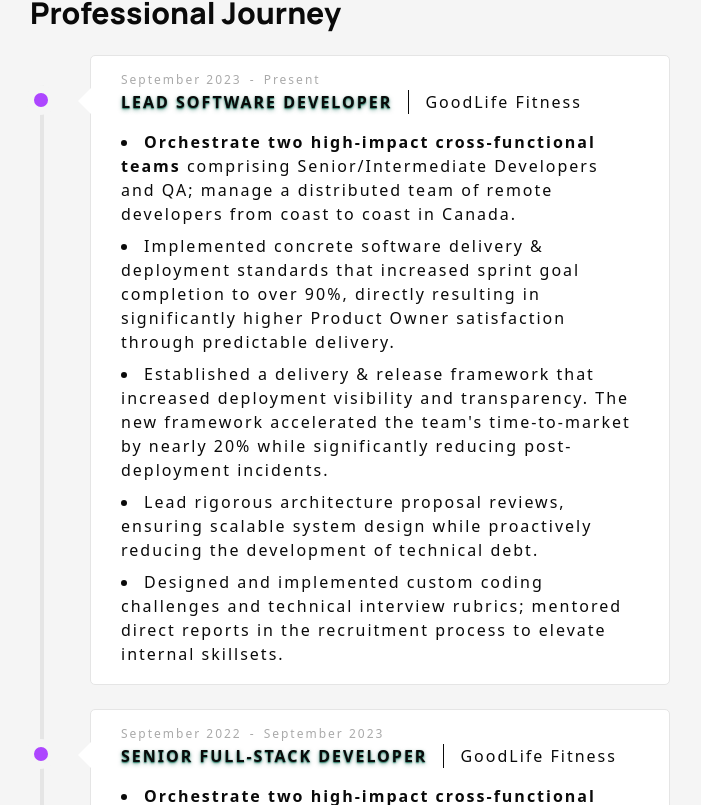
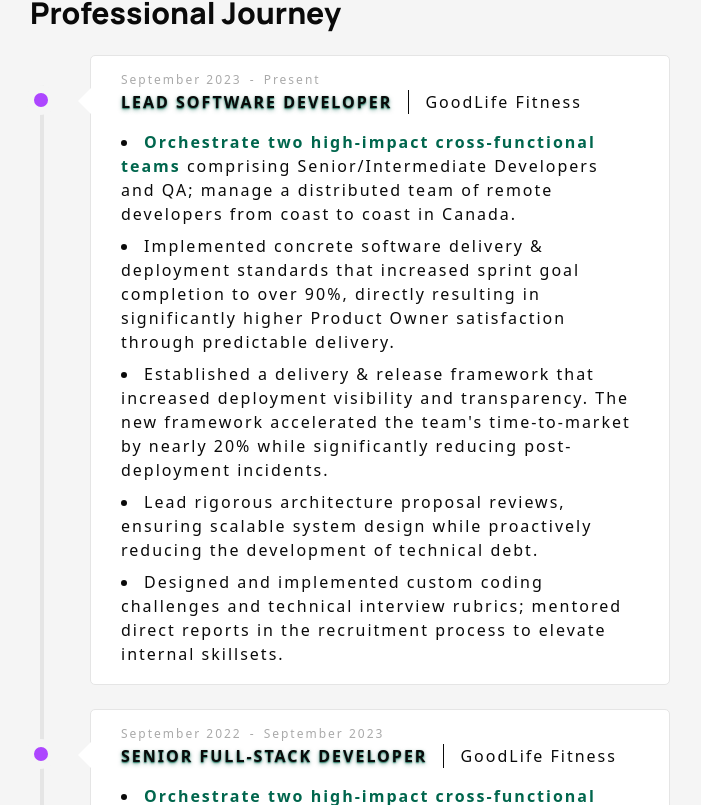
Before and after one commit to ccioanca/Blueprints, a React (Vite) app: page / in a window 1280 px wide. Shown: the part 1895-2700 px from the top of the page, without its empty margins (290-991 px from the left). Built offline with nearby package versions, Linux system fonts and the light colour scheme.

Commit message:
Lets make bold fun.

```diff
--- a/src/styles/index.css
+++ b/src/styles/index.css
@@ -249,4 +249,8 @@ html {
         /*Creating a section class that standardizes width for the sections*/
         @apply w-full lg:w-8/10 px-4 sm:px-16 lg:mx-auto lg:px-0;
     }
+
+    b{
+        color: var(--color-primary);
+    }
 }
```
